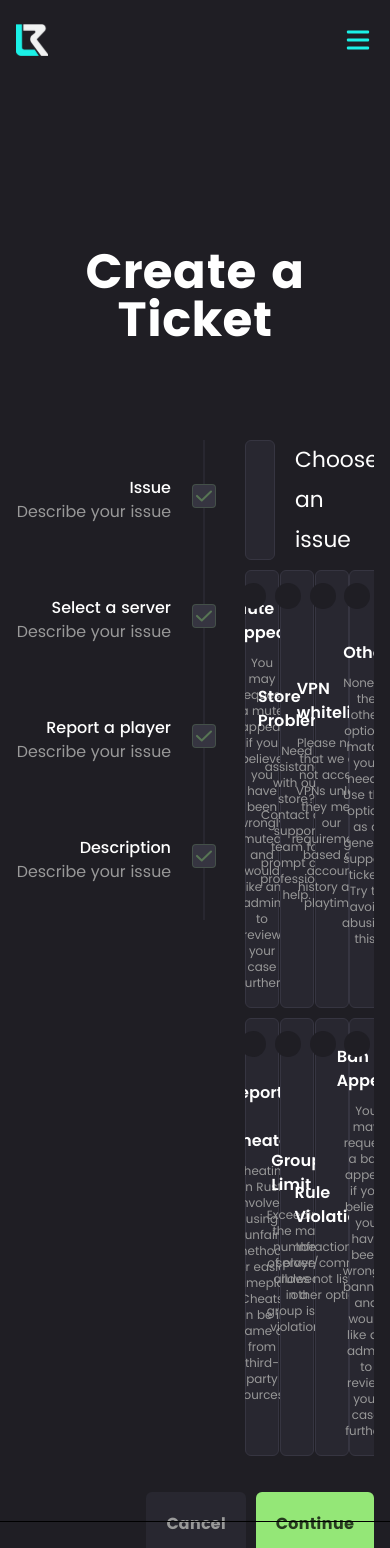
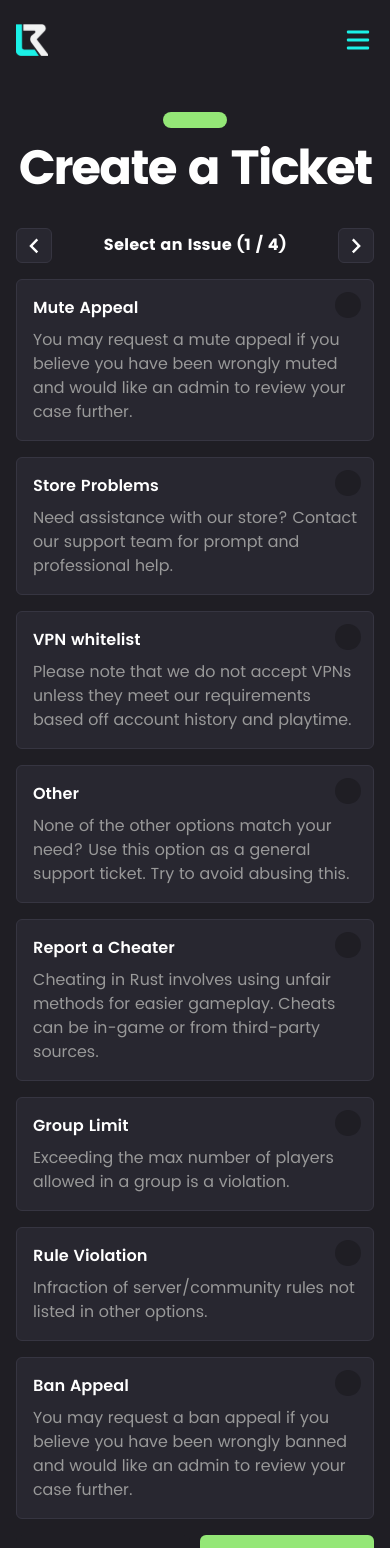
Before and after one commit to jaguar-person/limitless-website, a Next.js app: page /tickets/add in a window 390 px wide. Shown: the top 1548 px of the page. Built offline with nearby package versions, Linux system fonts and the light colour scheme.

Commit message:
feat: ticket  add page - mobile

```diff
--- /dev/null
+++ b/src/components/icon/index.tsx
@@ -0,0 +1,19 @@
+import React from "react";
+import Image from "next/image";
+
+interface IIcon {
+  icon: string;
+}
+
+const Icon: React.FC<IIcon> = ({ icon }) => (
+  <div className="py-2 px-3 rounded-md bg-secondary-background border border-secondary-background-accent">
+    <Image
+      src={require(`../../images/${icon}.svg`)}
+      width={10}
+      height={16}
+      alt="icon"
+    />
+  </div>
+);
+
+export default Icon;
--- a/src/modules/tickets/add/TicketsAddStepsContainer.tsx
+++ b/src/modules/tickets/add/TicketsAddStepsContainer.tsx
@@ -1,14 +1,43 @@
 import React from "react";
 import Stepper from "../../../components/stepper";
 import { TicketsAddSteps } from "../../../utils/enums";
+import { useIsMobile } from "../../../utils/hooks/useIsMobile";
+import Icon from "../../../components/icon";
 
 interface ITicketAddSteps {
   currentStep: number;
+  onCurrentStep: (count: number) => void;
 }
 
 const TicketAddStepsContainer: React.FC<ITicketAddSteps> = ({
   currentStep,
-}) => (
+  onCurrentStep,
+}) => {
+  const isMobile = useIsMobile();
+  if (isMobile)
+    return (
+      <div className="flex justify-between items-center">
+        <div
+          onClick={() => {
+            currentStep > 0 && currentStep < 4 && onCurrentStep(-1);
+          }}
+        >
+          <Icon icon="arrow-left" />
+        </div>
+        <p className="text-white text-base font-bold">
+          Select an Issue ({currentStep + 1} / 4)
+        </p>
+        <div
+          onClick={() => {
+            currentStep < 3 && currentStep >= 0 && onCurrentStep(1);
+          }}
+        >
+          <Icon icon="arrow-right" />
+        </div>
+      </div>
+    );
+  else
+    return (
       <div>
         <Stepper
           isChecked={currentStep >= TicketsAddSteps.SERVER}
@@ -28,5 +57,6 @@ const TicketAddStepsContainer: React.FC<ITicketAddSteps> = ({
         <Stepper title="Description" description="Describe your issue" />
       </div>
     );
+};
 
 export default TicketAddStepsContainer;
--- a/src/modules/tickets/add/TicketsAddTitle.tsx
+++ b/src/modules/tickets/add/TicketsAddTitle.tsx
@@ -10,6 +10,7 @@ const TicketsAddTitle: React.FC<ITicketsAddTitle> = ({
   title,
 }) => (
   <div
+    className="hidden md:block"
     onClick={() => {
       onCurrentStep && onCurrentStep();
     }}
--- a/src/modules/tickets/add/description/index.tsx
+++ b/src/modules/tickets/add/description/index.tsx
@@ -4,7 +4,7 @@ import TicketsAddTitle from "../TicketsAddTitle";
 import FileUpload from "../../../../components/file-upload";
 
 const TicketAddDescription: React.FC<ITicketAddStep> = ({ onCurrentStep }) => (
-  <div className="relative flex flex-col gap-7">
+  <div className="relative flex flex-col gap-4 md:gap-7">
     <TicketsAddTitle onCurrentStep={onCurrentStep} title="Report a Player" />
     <textarea
       className="w-full text-sm text-secondary min-h-[250px] bg-secondary-background border border-secondary-background-accent rounded-lg p-4 focus:outline-none resize-none"
--- a/src/modules/tickets/add/index.tsx
+++ b/src/modules/tickets/add/index.tsx
@@ -6,6 +6,8 @@ import TicketAddChooseIssue from "./issue";
 import TicketAddSelectServer from "./server";
 import TicketAddReportPlayer from "./player";
 import TicketAddDescription from "./description";
+import Decoration from "../../../components/decoration";
+import Button from "../../../components/button";
 
 const TicketsAdd: React.FC = () => {
   const [currentStep, setCurrentStep] = useState(TicketsAddSteps.ISSUE);
@@ -52,37 +54,51 @@ const TicketsAdd: React.FC = () => {
     }
   };
   return (
-    <div className="mt-48 mb-28">
-      <div className="flex flex-col gap-24">
-        <p className="text-center text-white font-bold text-5xl">
-          Create a Ticket
-        </p>
-        <div className="flex flex-col gap-9">
-          <div className="flex gap-10">
-            <div className="">
-              <TicketAddStepsContainer currentStep={currentStep} />
-            </div>
+    <div className="mt-14 md:mt-48 mb-56 md:mb-28">
+      <div className="flex flex-col gap-9 md:gap-24">
+        <div className="flex flex-col gap-4 items-center">
+          <Decoration color="gems" />
+          <p className="text-center text-white font-bold text-5xl tracking-tighter">
+            Create a Ticket
+          </p>
+        </div>
+        <div className="flex flex-col gap-4 md:gap-9">
+          <div className="flex flex-col md:flex-row gap-4 md:gap-10">
+            <TicketAddStepsContainer
+              currentStep={currentStep}
+              onCurrentStep={(count) => {
+                setCurrentStep(currentStep + count);
+              }}
+            />
             <div className="flex flex-col gap-2 flex-grow overflow-hidden">
               {TicketsAddSwitch(currentStep)}
             </div>
           </div>
-          <div className="flex gap-2.5 self-end">
-            <button
-              className="btn-custom bg-secondary-background text-base text-secondary"
+          <div className="flex gap-2.5 md:self-end">
+            <div
+              className="w-1/2"
               onClick={() => {
                 router.push("/tickets");
               }}
             >
-              Cancel
-            </button>
-            <button
-              className="btn-custom bg-gems text-base text-black/75 "
-              onClick={handleAdd}
-            >
-              {currentStep === TicketsAddSteps.DESCRIPTION
-                ? "Send"
-                : "Continue"}
-            </button>
+              <Button
+                name="Cancel"
+                color="danger"
+                bgColor="background"
+                width="full"
+              />
+            </div>
+            <div className="w-1/2" onClick={handleAdd}>
+              <Button
+                name={
+                  currentStep === TicketsAddSteps.DESCRIPTION
+                    ? "Send"
+                    : "Continue"
+                }
+                bgColor="gems"
+                width="full"
+              />
+            </div>
           </div>
         </div>
       </div>
--- a/src/modules/tickets/add/issue/TicketsAddIssueCard.tsx
+++ b/src/modules/tickets/add/issue/TicketsAddIssueCard.tsx
@@ -25,7 +25,7 @@ const TicketsAddIssueCard: React.FC<ITicketsAddIssueCard> = ({
   return (
     <div
       className={
-        "card-container vertical p-4 " +
+        "card-container flex flex-col items-start md:items-center gap-2 p-4 " +
         (isChecked ? "border-gems" : "border-secondary-background-accent")
       }
       onClick={() => {
@@ -35,9 +35,17 @@ const TicketsAddIssueCard: React.FC<ITicketsAddIssueCard> = ({
       <div className="absolute top-3 right-3">
         {isChecked ? <CardChecked /> : <CardChecking />}
       </div>
-      <Image src={IssueIcon} width={54} height={61} alt="issue" />
+      <Image
+        src={IssueIcon}
+        width={54}
+        height={61}
+        alt="issue"
+        className="hidden md:block"
+      />
       <p className="text-base text-white font-semibold">{title}</p>
-      <p className="text-xs text-secondary text-center">{description}</p>
+      <p className="text-base text-secondary text-left md:text-center">
+        {description}
+      </p>
     </div>
   );
 };
--- a/src/modules/tickets/add/issue/index.tsx
+++ b/src/modules/tickets/add/issue/index.tsx
@@ -52,7 +52,7 @@ const MOCK_ISSUES = [
 const TicketAddChooseIssue: React.FC = () => (
   <div className="flex flex-col gap-2.5">
     <TicketsAddTitle title="Choose an issue" />
-    <div className="grid grid-cols-4 gap-2.5">
+    <div className="grid grid-cols-1 md:grid-cols-4 gap-4 md:gap-2.5">
       {MOCK_ISSUES.map((issue, key) => (
         <TicketsAddIssueCard
           title={issue.title}
--- a/src/modules/tickets/add/player/index.tsx
+++ b/src/modules/tickets/add/player/index.tsx
@@ -98,12 +98,12 @@ const MOCK_PLAYERS = [
 ];
 
 const TicketAddReportPlayer: React.FC<ITicketAddStep> = ({ onCurrentStep }) => (
-  <div className="relative flex flex-col gap-7">
-    <div className="absolute right-0 top-0 w-[30%]">
+  <div className="relative flex flex-col gap-4 md:gap-7">
+    <div className=" md:absolute md:right-0 md:top-0 w-full md:w-[30%]">
       <SearchBar icon="search_2" placeholder="Search by name or Steam ID..." />
     </div>
     <TicketsAddTitle onCurrentStep={onCurrentStep} title="Report a Player" />
-    <div className="grid grid-cols-3 gap-2.5">
+    <div className="grid grid-cols-1 md:grid-cols-3 gap-2">
       {MOCK_PLAYERS.map((player, i) => (
         <TicketsAddPlayerCard
           key={i}
--- a/src/modules/tickets/add/server/TicketsAddServerCard.tsx
+++ b/src/modules/tickets/add/server/TicketsAddServerCard.tsx
@@ -17,7 +17,7 @@ const TicketsAddServerCard: React.FC<ITicketsAddServerCard> = ({
   return (
     <div
       className={
-        "card-container vertical p-8 " +
+        "card-container flex flex-row gap-4 justify-between items-center md:vertical p-4 md:p-8 " +
         (isChecked
           ? "border-gems text-white"
           : "border-secondary-background-accent text-secondary")
@@ -26,18 +26,18 @@ const TicketsAddServerCard: React.FC<ITicketsAddServerCard> = ({
         setChecked(!isChecked);
       }}
     >
-      <div className="absolute top-3 right-3">
-        {isChecked ? <CardChecked /> : <CardChecking />}
-      </div>
       <Image
         src={require(`../../../../images/${type}.svg`)}
         width={54}
         height={61}
         alt="issue"
       />
-      <p className="text-base  !font-semibold">
+      <p className="text-base">
         {count}x {name}
       </p>
+      <div className="relative md:absolute md:top-3 md:right-3">
+        {isChecked ? <CardChecked /> : <CardChecking />}
+      </div>
     </div>
   );
 };
--- a/src/modules/tickets/add/server/index.tsx
+++ b/src/modules/tickets/add/server/index.tsx
@@ -72,10 +72,10 @@ const MOCK_EUR_SERVERS = [
 const TicketAddSelectServer: React.FC<ITicketAddStep> = ({ onCurrentStep }) => (
   <div className="flex flex-col gap-2.5">
     <TicketsAddTitle onCurrentStep={onCurrentStep} title="Select a server" />
-    <div className="flex flex-col gap-5">
-      <div className="flex flex-col gap-2.5">
-        <p className="text-base text-secondary">US Servers</p>
-        <div className="grid grid-cols-4 gap-2.5">
+    <div className="flex flex-col gap-6">
+      <div className="flex flex-col gap-2">
+        <p className="text-base text-white">US Servers</p>
+        <div className="grid grid-cols-1 md:grid-cols-4 gap-2">
           {MOCK_USA_SERVERS.map((server, i) => (
             <TicketsAddServerCard
               key={i}
@@ -86,9 +86,9 @@ const TicketAddSelectServer: React.FC<ITicketAddStep> = ({ onCurrentStep }) => (
           ))}
         </div>
       </div>
-      <div className="flex flex-col gap-2.5">
-        <p className="text-base text-secondary">EU Servers</p>
-        <div className="grid grid-cols-4 gap-2.5">
+      <div className="flex flex-col gap-2">
+        <p className="text-base text-white">EU Servers</p>
+        <div className="grid grid-cols-1 md:grid-cols-4 gap-2">
           {MOCK_EUR_SERVERS.map((server, i) => (
             <TicketsAddServerCard
               key={i}
```
Lines whose indentation alone changed are shown as unchanged.
